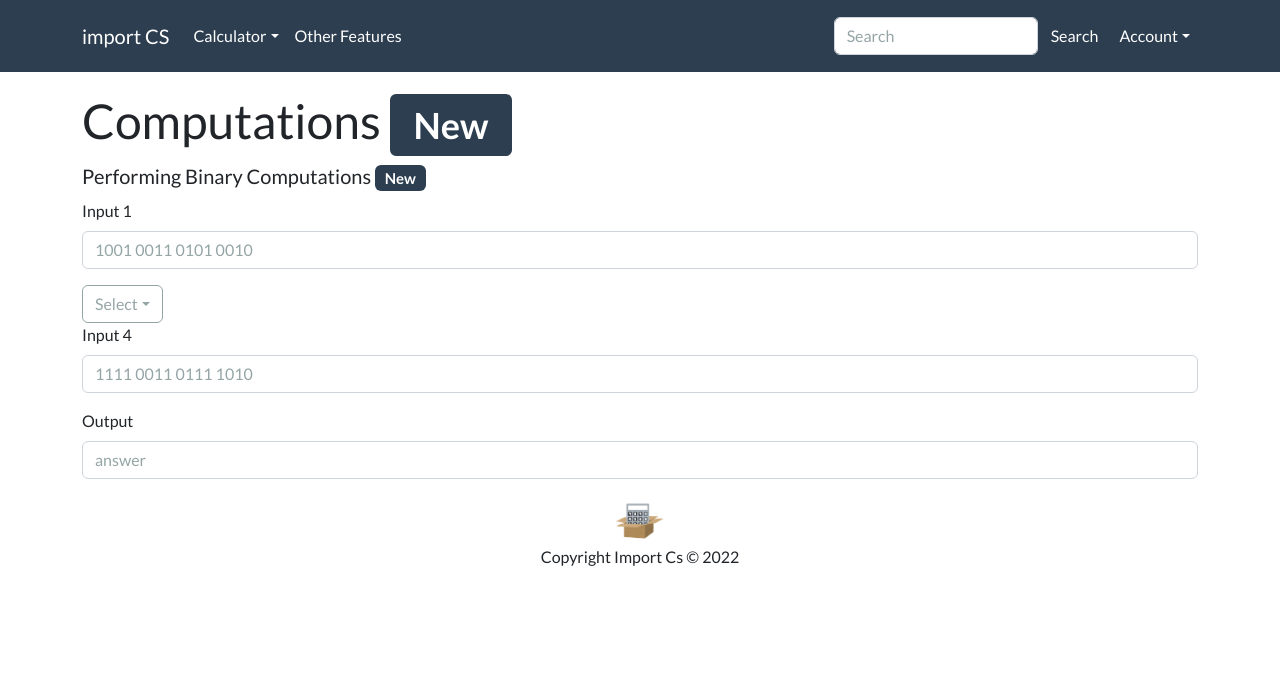
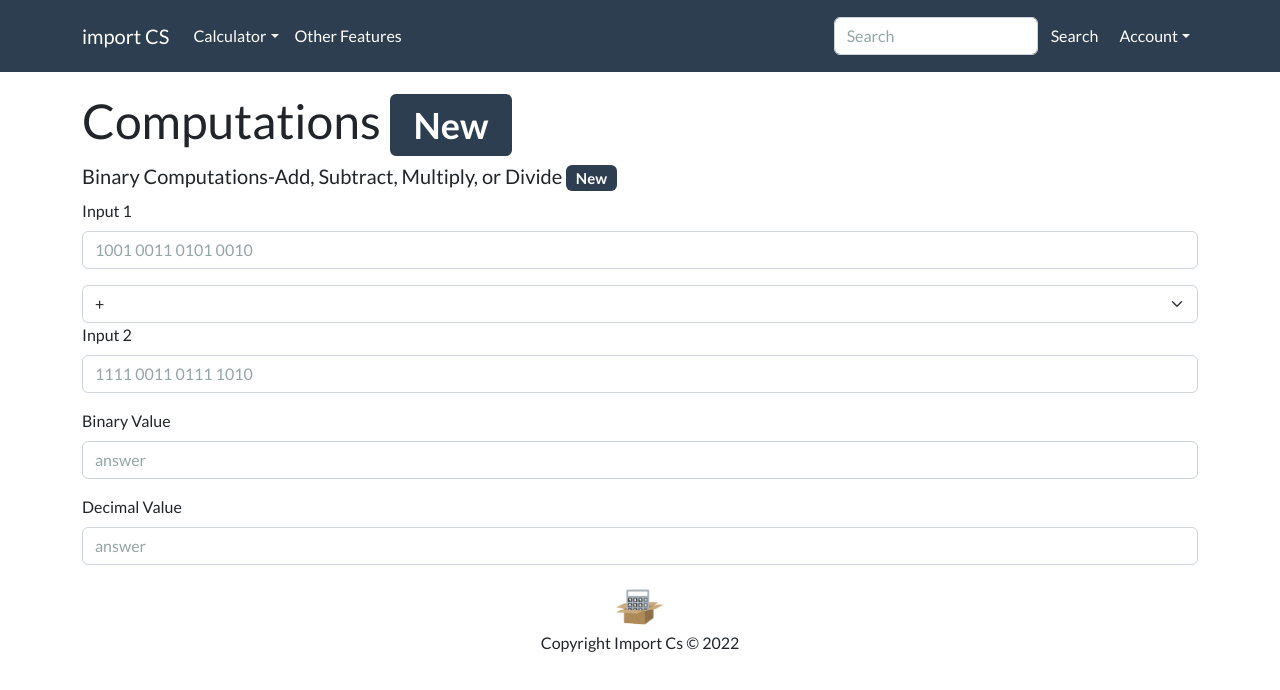
Before and after one commit to Team-2B-Determined/import-cs, a React (Create React App) app in the folder client/: page /computations in a window 1280 px wide. Shown: the top 690 px of the page. Built offline with nearby package versions, Linux system fonts and the light colour scheme.

Commit message:
UI, on Computataion, WIP

```diff
--- a/client/src/pages/computations/Computations.tsx
+++ b/client/src/pages/computations/Computations.tsx
@@ -10,7 +10,7 @@ const Computations = () => {
         </h1>
       <div>
         <h5>
-        Performing Binary Computations <Badge> New </Badge>
+         Binary Computations-Add, Subtract, Multiply, or Divide <Badge> New </Badge>
         </h5>
         <BinaryAddition />
       </div>
--- a/client/src/pages/computations/binary/BinaryAddition.tsx
+++ b/client/src/pages/computations/binary/BinaryAddition.tsx
@@ -1,4 +1,4 @@
-import {Dropdown, DropdownButton, Form, FormControl, FormLabel,} from "react-bootstrap";
+import {Dropdown, Row, Col ,DropdownButton, Form, FormControl, FormLabel,} from "react-bootstrap";
 
 const BinaryAddition = () => {
     return <div>
@@ -10,36 +10,35 @@ const BinaryAddition = () => {
                 <FormControl type = "input" placeholder = "1001 0011 0101 0010" />
             </Form.Group>
 
-      <DropdownButton
-          variant="outline-secondary"
-          title="Select"
-          id="segmented-button-dropdown-5"
-      >
-
-        <Dropdown.Item href="#"> + (Addition)</Dropdown.Item>
-        <Dropdown.Divider />
-        <Dropdown.Item href="#"> - (Subtraction)</Dropdown.Item>
-        <Dropdown.Divider />
-        <Dropdown.Item href="#"> * (Multiplication)</Dropdown.Item>
-        <Dropdown.Divider />
-        <Dropdown.Item href="#"> / (Division)</Dropdown.Item>
-        <Dropdown.Divider />
-        <Dropdown.Item href="#">More...</Dropdown.Item>
-
-        </DropdownButton>
+            <Form.Select aria-label="Default select example">
+                <option value="+">+</option>
+                <option value="-"> - </option>
+                <option value="×">×</option>
+                <option value="÷">÷</option>
+            </Form.Select>
 
 
             <Form.Group className= "mb-3"
                         controlId= "exampleForm.ControlInput1">
-            <FormLabel> Input 4 </FormLabel>
+                <FormLabel> Input 2 </FormLabel>
                 <FormControl type = "input" placeholder = "1111 0011 0111 1010" />
+            </Form.Group>
+
+
+
+            <Form.Group className= "mb-3"
+                        controlId= "exampleForm.ControlInput1">
+                <FormLabel> Binary Value </FormLabel>
+                <FormControl type = "output" placeholder = "answer" />
             </Form.Group>
 
             <Form.Group className= "mb-3"
                         controlId= "exampleForm.ControlInput1">
-            <FormLabel> Output </FormLabel>
+                <FormLabel> Decimal Value </FormLabel>
                 <FormControl type = "output" placeholder = "answer" />
             </Form.Group>
+
+
 
         </Form>
 
```
Lines whose indentation alone changed are shown as unchanged.
